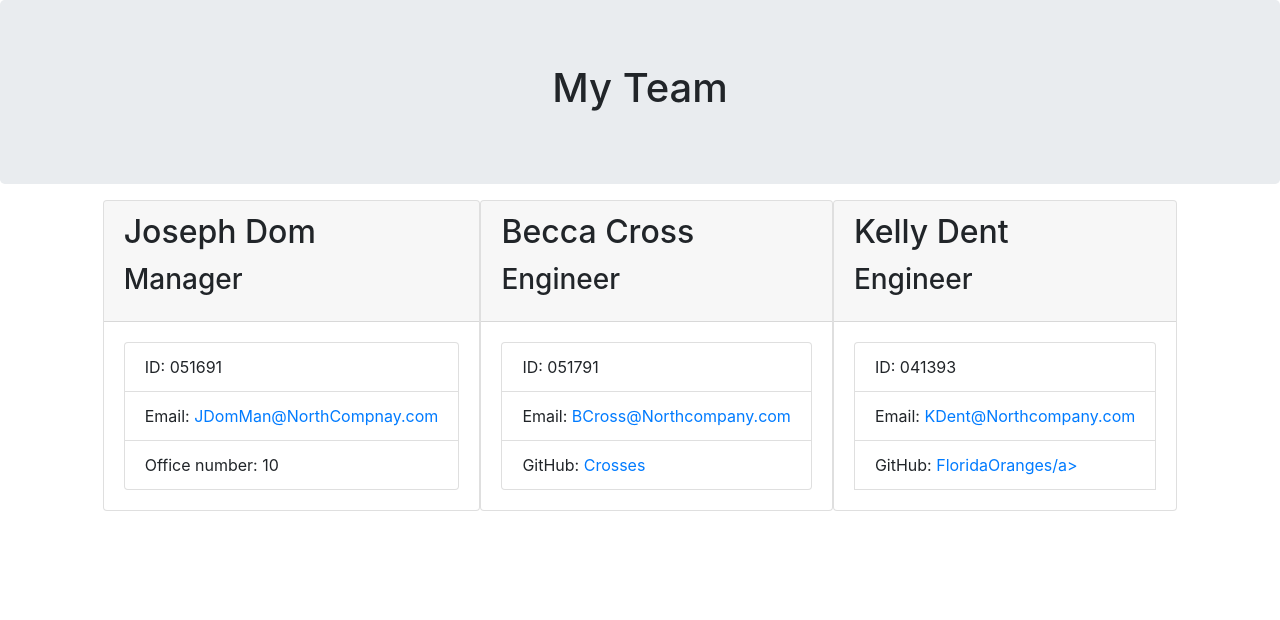
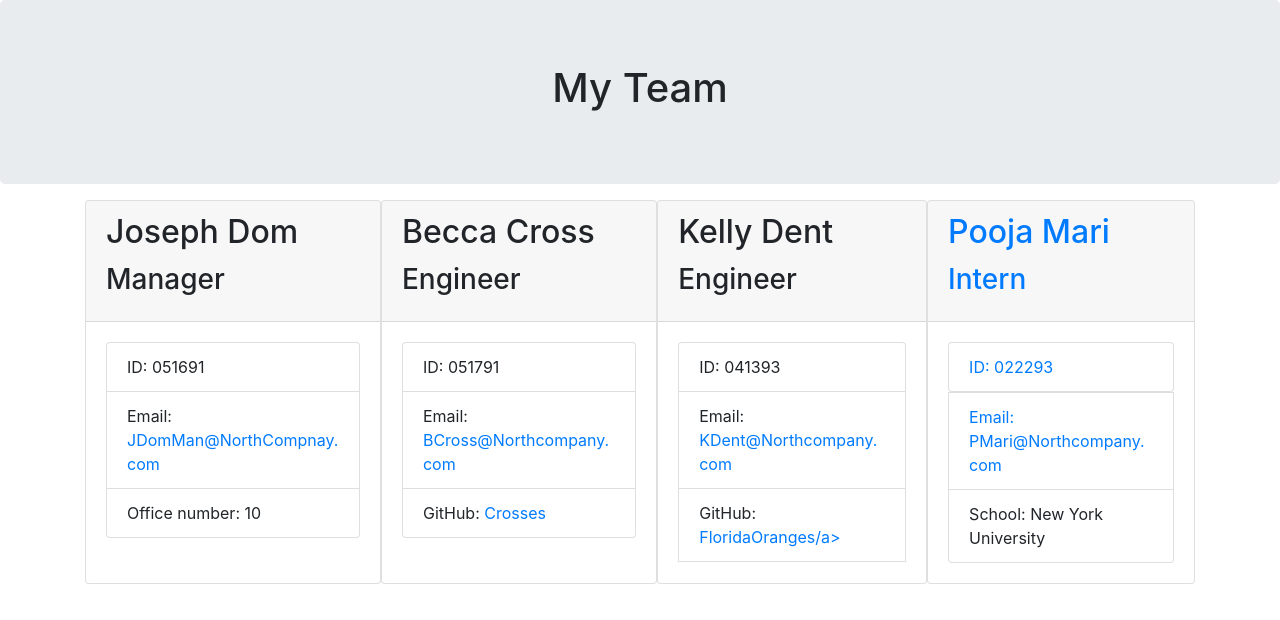
Before and after one commit to CMFuertes/Team-Profile-Generator, a website: page output/team.html in a window 1280 px wide. Drawn offline with nearby package versions, Linux system fonts and the light colour scheme.

Commit message:
formatted team html

```diff
--- a/output/team.html
+++ b/output/team.html
@@ -1,13 +1,15 @@
 <!DOCTYPE html>
 <html lang="en">
+
 <head>
     <meta charset="UTF-8">
     <meta name="viewport" content="width=device-width, initial-scale=1.0">
     <title>TEAM</title>
     <link rel="stylesheet" href="https://stackpath.bootstrapcdn.com/bootstrap/4.3.1/css/bootstrap.min.css"
-    integrity="sha384-ggOyR0iXCbMQv3Xipma34MD+dH/1fQ784/j6cY/iJTQUOhcWr7x9JvoRxT2MZw1T" crossorigin="anonymous">
+        integrity="sha384-ggOyR0iXCbMQv3Xipma34MD+dH/1fQ784/j6cY/iJTQUOhcWr7x9JvoRxT2MZw1T" crossorigin="anonymous">
     <link rel="stylesheet" href="style.css">
 </head>
+
 <body>
     <div class="container-fluid">
         <div class="row">
@@ -59,16 +61,30 @@
                     <div class="card-body">
                         <ul class="list-group">
                             <li class="list-group-item">ID: 041393</li>
-                            <li class="list-group-item">Email: <a href="mailto:KDent@Northcompany.com">KDent@Northcompany.com</a>
+                            <li class="list-group-item">Email: <a
+                                    href="mailto:KDent@Northcompany.com">KDent@Northcompany.com</a>
                             </li>
-                            <li class="list-group-item">GitHub: <a href="https://github.com/FloridaOranges" target="_blank"
-                                    rel="noopener noreferrer">FloridaOranges/a></li>
+                            <li class="list-group-item">GitHub: <a href="https://github.com/FloridaOranges"
+                                    target="_blank" rel="noopener noreferrer">FloridaOranges/a></li>
                         </ul>
                     </div>
                 </div>
-
-
-
-
+                <div class="card employee-card intern">
+                    <div class="card-header">
+                        <h2 class="card-title">Pooja Mari </h2>
+                        <h3 class="card-title">Intern</h3>
+                    </div>
+                    <div class="card-body">
+                        <ul class="list-group">
+                            <li class="list-group-item">ID: 022293</li>
+                            <li class="list-group-item">Email: <a
+                                    href="mailto:PMari@Northcompany.com">PMari@Northcompany.com</a></li>
+                            <li class="list-group-item">School: New York University</li>
+                        </ul>
+                    </div>
+                </div>
+            </div>
+        </div>
+    </div>
 </body>
 </html>
```
